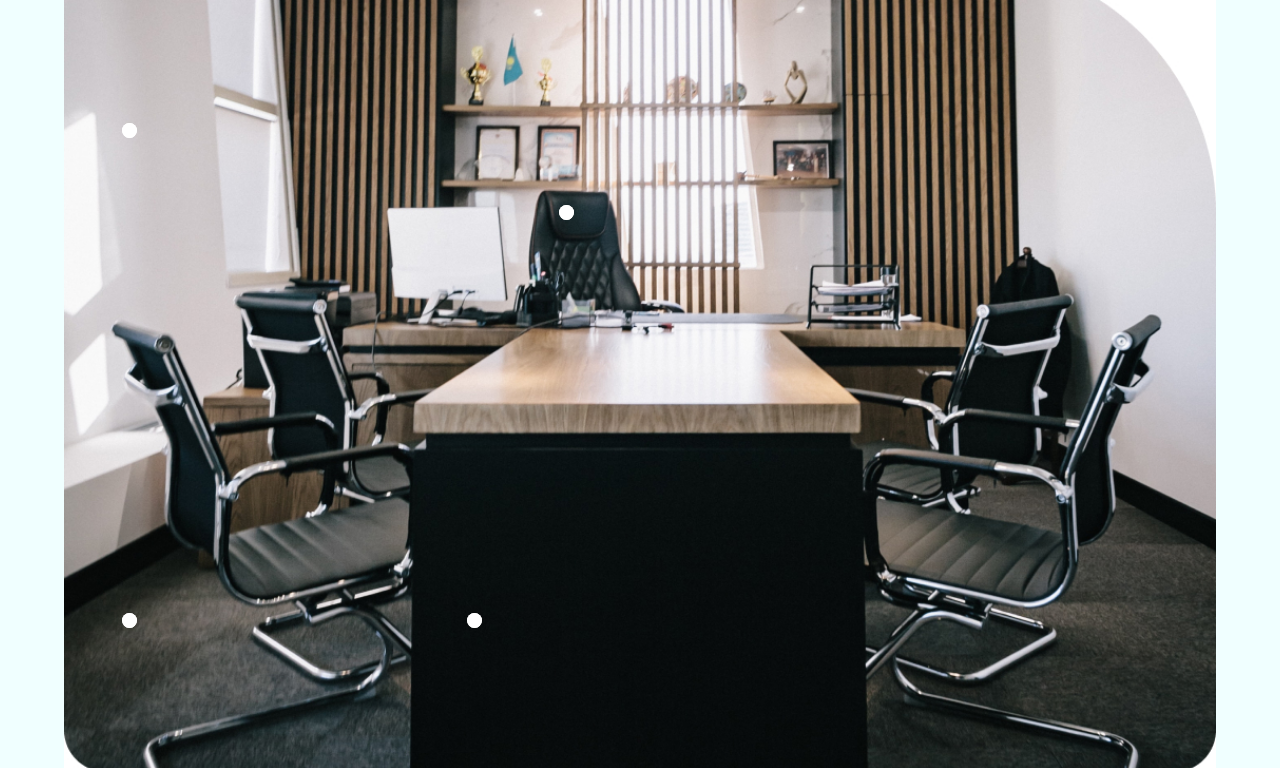
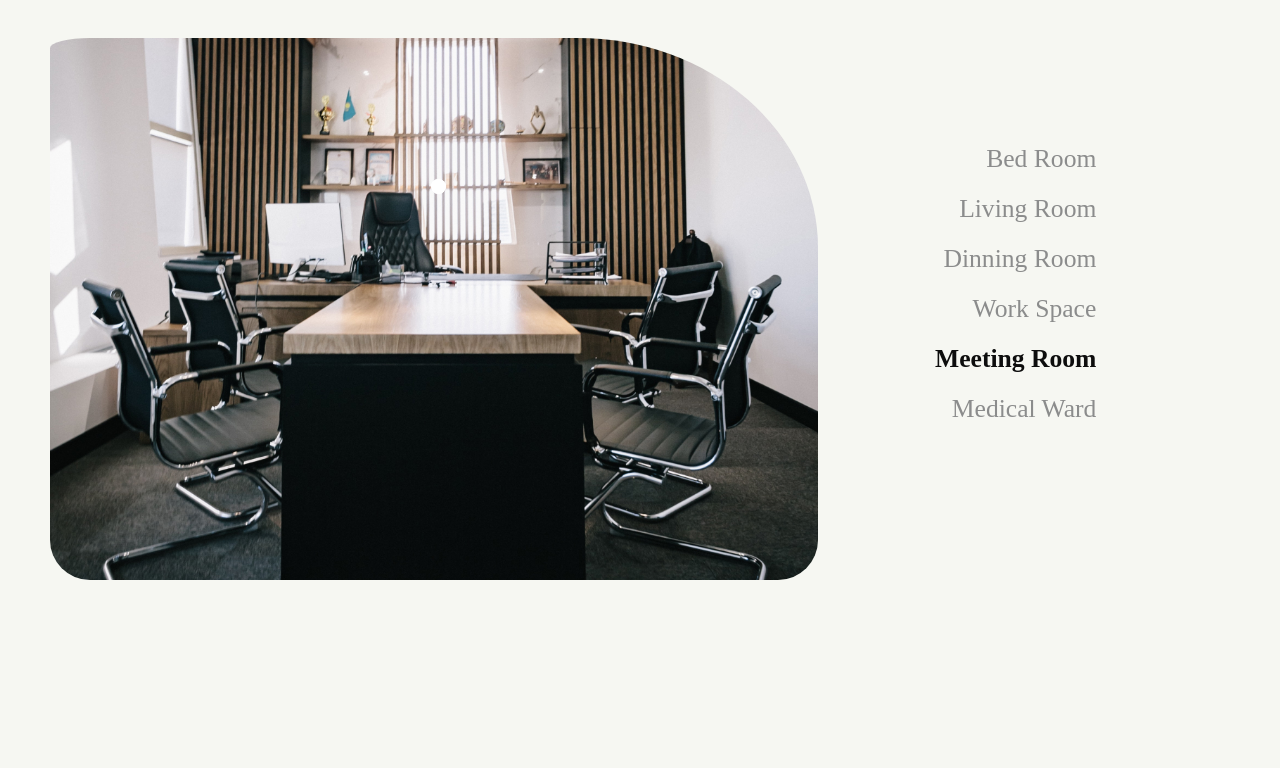
Before and after one commit to atiqisrak/nfldemo, a plain HTML site: page index.html in a window 1280 px wide. Shown: the part 71-839 px from the top of the page. After the commit the page ends 800 px from the top, so only its background shows below. Drawn offline with Linux system fonts and the light colour scheme; some icons are missing.

Commit message:
Fixed menu and working on width

```diff
--- a/index.html
+++ b/index.html
@@ -4,8 +4,13 @@
     <meta charset="UTF-8">
     <meta http-equiv="X-UA-Compatible" content="IE=edge">
     <meta name="viewport" content="width=device-width, initial-scale=1.0">
-    <title>NFL Demo</title>
+    <title>NFL v2</title>
     <link rel="stylesheet" href="style.css">
+    <!-- Favicon -->
+    <link rel="apple-touch-icon" sizes="180x180" href="/assets/favicon/apple-touch-icon.png">
+    <link rel="icon" type="image/png" sizes="32x32" href="/assets/favicon/favicon-32x32.png">
+    <link rel="icon" type="image/png" sizes="16x16" href="/assets/favicon/favicon-16x16.png">
+    <link rel="manifest" href="/assets/favicon/site.webmanifest">
 </head>
 <body>
     <nav>
@@ -16,7 +21,7 @@
     <!-- Custom Code -->
     <section>
         <div class="container">
-          <img src="./assets/interior.jpg" alt="">
+          <img class="interiorimg" src="./assets/room-interior.jpg" alt="Room Interior">
           <div class="all-tooltip">
             <div class=" tooltip tooltip-1">
               <div class="pin">
@@ -35,7 +40,7 @@
                 </div>
               </div>
             </div>
-            <div class="tooltip tooltip-2">
+            <!-- <div class="tooltip tooltip-2">
               <div class="pin"></div>
               <div class="tooltip-content">
                 <div class="arrow"></div>
@@ -71,9 +76,21 @@
                     eveniet, doloremque dolores impedit beatae quas!</p>
                 </div>
               </div>
-            </div>
+            </div> -->
           </div>
         </div>
+        <div class="side">
+          <ul>
+            <li><a href="#">Bed Room</a></li>
+            <li><a href="#">Living Room</a></li>
+            <li><a href="#">Dinning Room</a></li>
+            <li><a href="#">Work Space</a></li>
+            <li class="active"><a href="#">Meeting Room</a></li>
+            <li><a href="#">Medical Ward</a></li>
+          </ul>
+        </div>
+
+
       </section>
 
     <!-- Custom Code -->
--- a/style.css
+++ b/style.css
@@ -8,27 +8,55 @@
     font-family: "Montserrat";
   }
   body {
-    background-color: azure;
+    background-color: #F6F7F2;
     width: 100%;
   }
-
+  nav{
+    padding: 20px 50px;
+  }
   section {
-    height: 100vh;
+    display: grid;
+    grid-template-columns: 3fr 1fr;
+    overflow: hidden;
+    padding: 0 50px;
+  }
+  .container {
     width: 100%;
+    max-width: 1170px;
+    position: relative;
     display: flex;
     align-items: center;
+  }
+  .container .interiorimg {
+    width: 60vw;
+    height: auto;
+    padding-top: 30px;
+    border-radius: 40px 240px 40px 40px;
+  }
+  .side{
+    display: flex;
+    flex-direction: column;
+    align-items: flex-start;
     justify-content: center;
-    overflow-x: hidden;
   }
-  .container {
-    width: 90%;
-    max-width: 1200px;
-    margin: 0 auto;
-    position: relative;
+  .side ul{
+    list-style: none;
   }
-  .container img {
-    height: 100%;
-    width: 100%;
+  .side li{
+    padding-bottom: 20px;
+    transition: all ease-in-out 0.12s;
+    text-align: end;
+    font-size: 1.6rem;
+    font-weight: 500;
+    color: #8B8C8C;
+  }
+  .side li:hover{
+    font-weight: 700;
+    transform: scale(1.1);
+  }
+  .side .active{
+    font-weight: 700;
+    color: #0d0d0d;
   }
   .all-tooltip {
     position: absolute;
@@ -100,7 +128,8 @@
   }
   .tooltip-1 .tooltip-content {
     display: flex;
-    max-width: 500px;
+    max-width: 600px;
+    height: 300px;
     align-items: stretch;
     justify-content: center;
     padding: 0;
@@ -109,9 +138,9 @@
   .tooltip-1.active .tooltip-content {
     display: flex;
   }
-  .tooltip-1 .tooltip-content .img {
-    width: 50%;
-    object-fit: cover;
+  .tooltip-1 .tooltip-content img {
+    width: 90%;
+    object-fit: fill;
   }
   .tooltip-1 .tooltip-content .content {
     width: 50%;
@@ -139,7 +168,7 @@
   }
 
   /* custom style for tooltip-2 */
-
+  /*
   .tooltip-2 .pin {
     top: 80%;
     left: 35%;
@@ -167,15 +196,12 @@
     box-shadow: 0px 0px 20px #00000020;
   }
 
-  /* Custom style for tooltip-3 */
-
   .tooltip-3 .pin {
     top: 20%;
     left: 5%;
     height: 15px;
     width: 15px;
   }
-  /* Custom style for tooltip-4 */
 
   .tooltip-4 .pin {
     top: 80%;
@@ -183,6 +209,8 @@
     height: 15px;
     width: 15px;
   }
+
+  */
 
   /* Puls Effect For Pins */
 
```
Also changed, not shown: assets/favicon/android-chrome-192x192.png (added), assets/favicon/android-chrome-512x512.png (added), assets/favicon/apple-touch-icon.png (added), assets/favicon/favicon-16x16.png (added), assets/favicon/favicon-32x32.png (added), assets/favicon/favicon.ico (added), assets/favicon/site.webmanifest (added), assets/room-interior.jpg (added).
